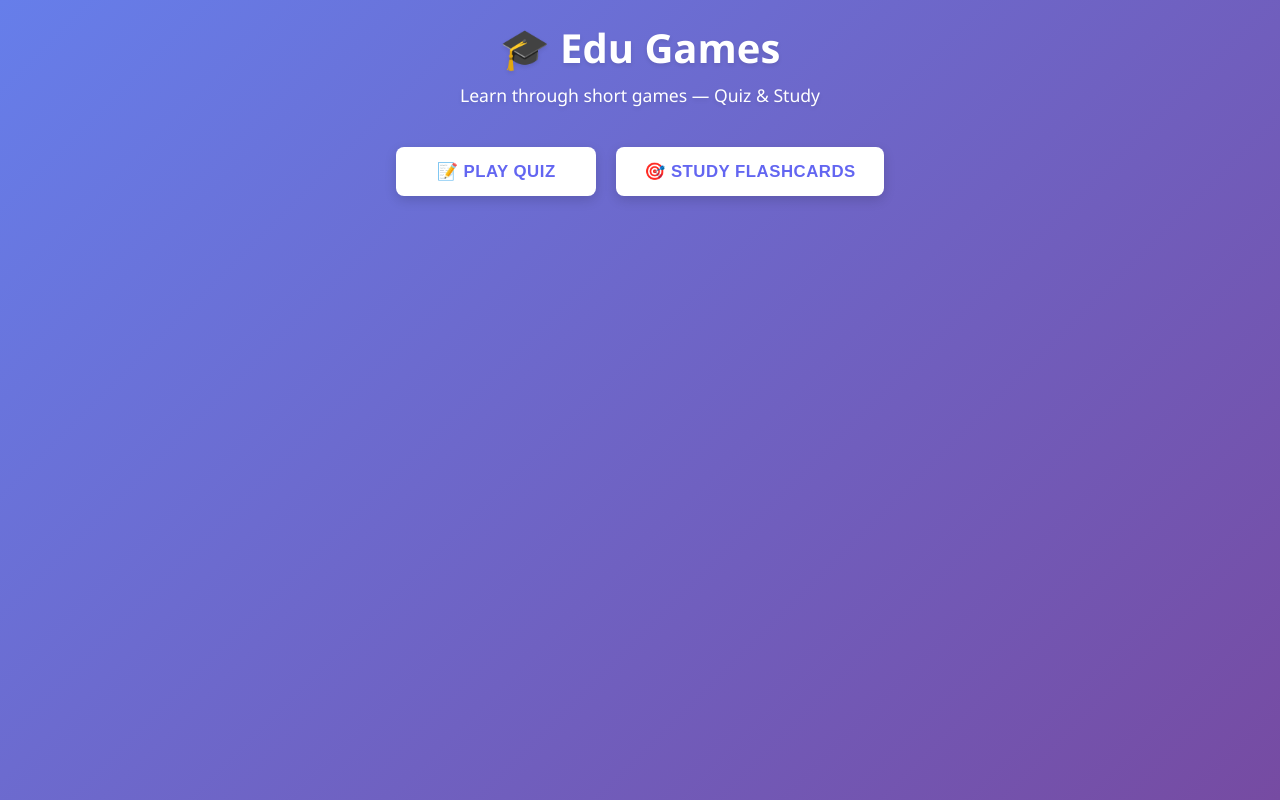
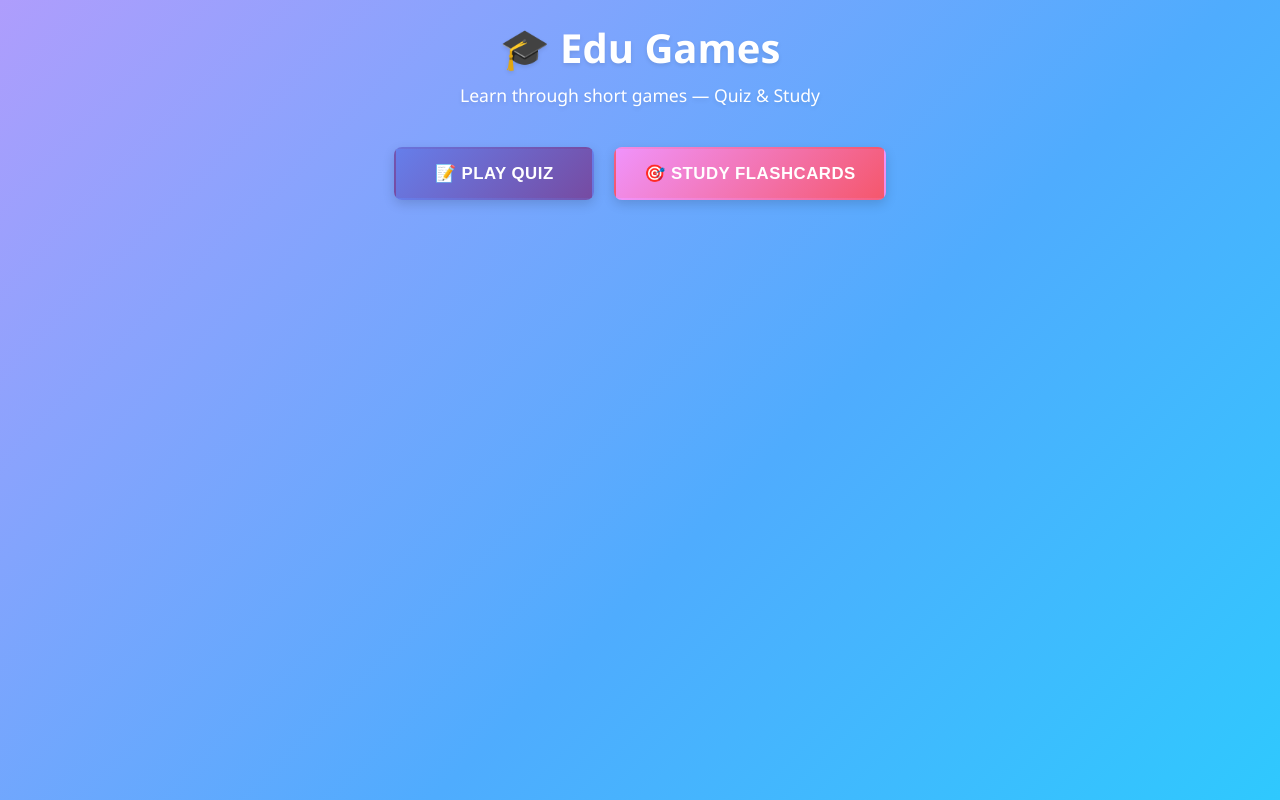
Before and after one commit to Bejohn77/lab_project, a Flask app: page / in a window 1280 px wide. Run offline with Flask 2, Linux system fonts and the light colour scheme.

Commit message:
Update styles and homepage layout

```diff
--- a/static/styles.css
+++ b/static/styles.css
@@ -1,13 +1,24 @@
 :root{
   --primary: #6366f1;
   --primary-dark: #4f46e5;
+  --primary-light: #818cf8;
   --secondary: #10b981;
+  --secondary-light: #34d399;
+  --accent: #f59e0b;
+  --accent-light: #fbbf24;
   --danger: #ef4444;
-  --bg: #f8fafc;
+  --danger-light: #f87171;
+  --success: #10b981;
+  --warning: #f59e0b;
+  --info: #3b82f6;
+  --bg: #f0f4f8;
+  --bg-dark: #e5e7eb;
   --card-bg: #ffffff;
   --text: #1e293b;
   --text-light: #64748b;
-  --border: #e2e8f0;
+  --text-lighter: #94a3b8;
+  --border: #cbd5e1;
+  --shadow: rgba(0, 0, 0, 0.1);
 }
 
 *{box-sizing:border-box}
@@ -16,9 +27,17 @@ body{
   font-family:'Segoe UI',Roboto,Arial,Helvetica,sans-serif;
   margin:0;
   padding:20px;
-  background:linear-gradient(135deg, #667eea 0%, #764ba2 100%);
+  background:linear-gradient(135deg, #667eea 0%, #764ba2 25%, #f093fb 50%, #4facfe 75%, #00f2fe 100%);
+  background-size:400% 400%;
+  animation:gradientShift 15s ease infinite;
   min-height:100vh;
   color:var(--text);
+}
+
+@keyframes gradientShift{
+  0%{background-position:0% 50%}
+  50%{background-position:100% 50%}
+  100%{background-position:0% 50%}
 }
 
 header{
@@ -88,11 +107,23 @@ button:disabled{
   box-shadow:0 4px 12px rgba(0,0,0,0.15);
   min-width:200px;
   font-size:1.05em;
+  border:2px solid transparent;
+  transition:all 0.3s ease;
+}
+
+#btn-quiz{
+  background:linear-gradient(135deg, #667eea 0%, #764ba2 100%);
+  color:white;
+}
+
+#btn-study{
+  background:linear-gradient(135deg, #f093fb 0%, #f5576c 100%);
+  color:white;
 }
 
 #btn-quiz:hover:not(:disabled), #btn-study:hover:not(:disabled){
-  transform:translateY(-2px);
-  box-shadow:0 6px 20px rgba(0,0,0,0.2);
+  transform:translateY(-4px);
+  box-shadow:0 10px 25px rgba(0,0,0,0.3);
 }
 
 #submit-quiz, #reveal, #next-card{
```
Also changed, not shown: other parts of static/styles.css (+52 -13 lines).
